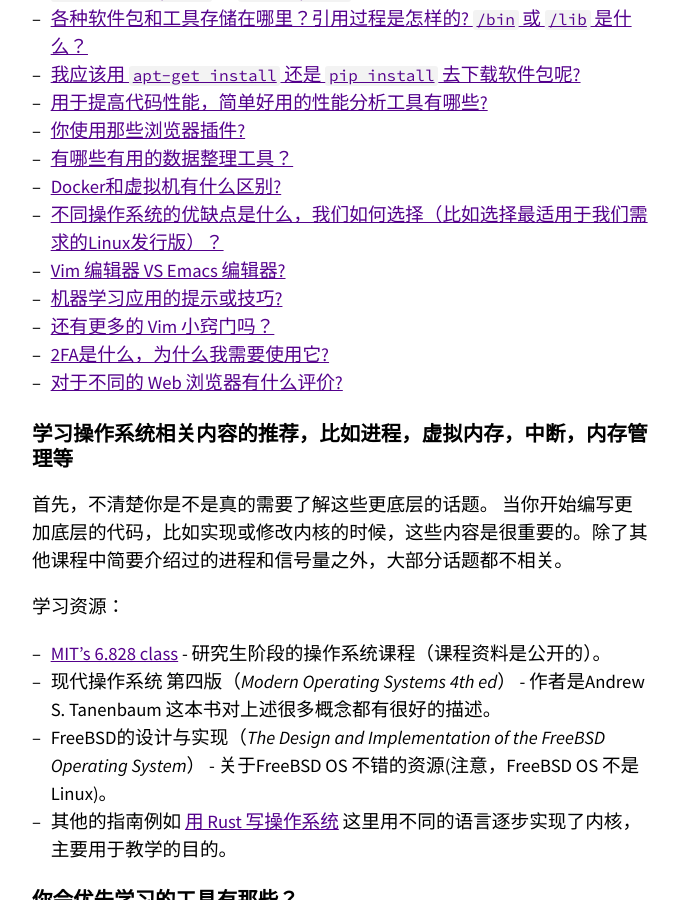
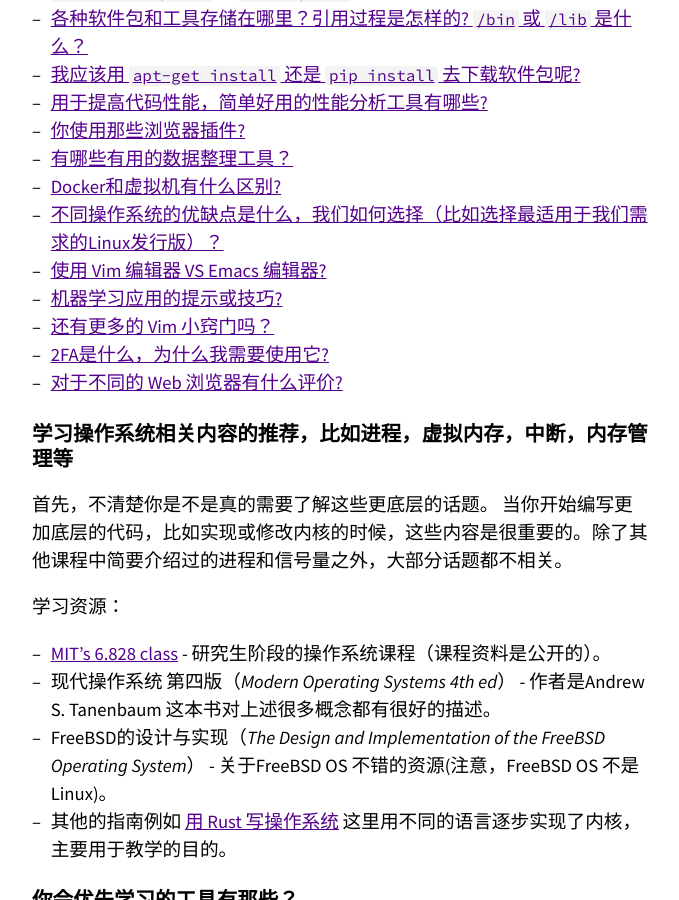
Before and after one commit to missing-semester-cn/missing-semester-cn.github.io, a Jekyll site: the page built from _2020/qa.md, in a window 1280 px wide and 900 px high, scrolled down 662 px. Shown: the whole window, without its empty margins (300-979 px from the left). Built offline with Jekyll 4.4.1, drawn with Linux system fonts in a browser that asks for light colours; some of the changed text lies outside the part shown.

Commit message:
Update qa.md

```diff
--- a/_2020/qa.md
+++ b/_2020/qa.md
@@ -9,6 +9,7 @@
 ---
 
 
+
 最后一节课，我们回答学生提出的问题:
 
 
@@ -16,14 +17,14 @@
 - [你会优先学习的工具有那些?](#你会优先学习的工具有那些)
 - [使用 Python VS Bash脚本 VS 其他语言?](#使用-python-vs-bash脚本-vs-其他语言)
 - [ `source script.sh` 和 `./script.sh` 有什么区别？](#source-scriptsh-和-scriptsh-有什么区别)
-- [各种软件包和工具存储在哪里？引用过程是怎样的? `/bin` 或 `/lib` 是什么？](#各种软件包和工具存储在哪里引用过程是怎样的bin-或lib是什么)
+- [各种软件包和工具存储在哪里？引用过程是怎样的? `/bin` 或 `/lib` 是什么？](#各种软件包和工具存储在哪里引用过程是怎样的-bin-或-lib-是什么)
 - [我应该用 `apt-get install` 还是 `pip install` 去下载软件包呢?](#我应该用-apt-get-install-还是-pip-install-去下载软件包呢)
 - [用于提高代码性能，简单好用的性能分析工具有哪些?](#用于提高代码性能简单好用的性能分析工具有哪些)
 - [你使用那些浏览器插件?](#你使用那些浏览器插件)
 - [有哪些有用的数据整理工具？](#有哪些有用的数据整理工具)
 - [Docker和虚拟机有什么区别?](#Docker和虚拟机有什么区别)
 - [不同操作系统的优缺点是什么，我们如何选择（比如选择最适用于我们需求的Linux发行版）？](#不同操作系统的优缺点是什么我们如何选择比如选择最适用于我们需求的Linux发行版)
-- [Vim 编辑器 VS Emacs 编辑器?](#vim-编辑器-vs-emacs-编辑器)
+- [使用 Vim 编辑器 VS Emacs 编辑器?](#使用-vim-编辑器-vs-emacs-编辑器)
 - [机器学习应用的提示或技巧?](#机器学习应用的提示或技巧)
 - [还有更多的 Vim 小窍门吗？](#还有更多的-vim-小窍门吗)
 - [2FA是什么，为什么我需要使用它?](#2FA是什么为什么我需要使用它)
@@ -149,7 +150,7 @@
 
 对于双启动系统，我们认为最有效的实现是 macOS 的 bootcamp，从长远来看，任何其他组合都可能会出现问题，尤其是当你结合了其他功能比如磁盘加密。
 
-## Vim 编辑器 VS Emacs 编辑器?
+## 使用 Vim 编辑器 VS Emacs 编辑器?
 
 我们三个都使用 vim 作为我们的主要编辑器。但是 Emacs 也是一个不错的选择，你可以两者都尝试，看看那个更适合你。Emacs 不使用 vim 的模式编辑，但是这些功能可以通过 Emacs 插件像[Evil](https://github.com/emacs-evil/evil) 或 [Doom Emacs](https://github.com/hlissner/doom-emacs)来实现。
 Emacs的优点是可以用Lisp语言进行扩展（Lisp比vim默认的脚本语言vimscript要更好用）。
```
